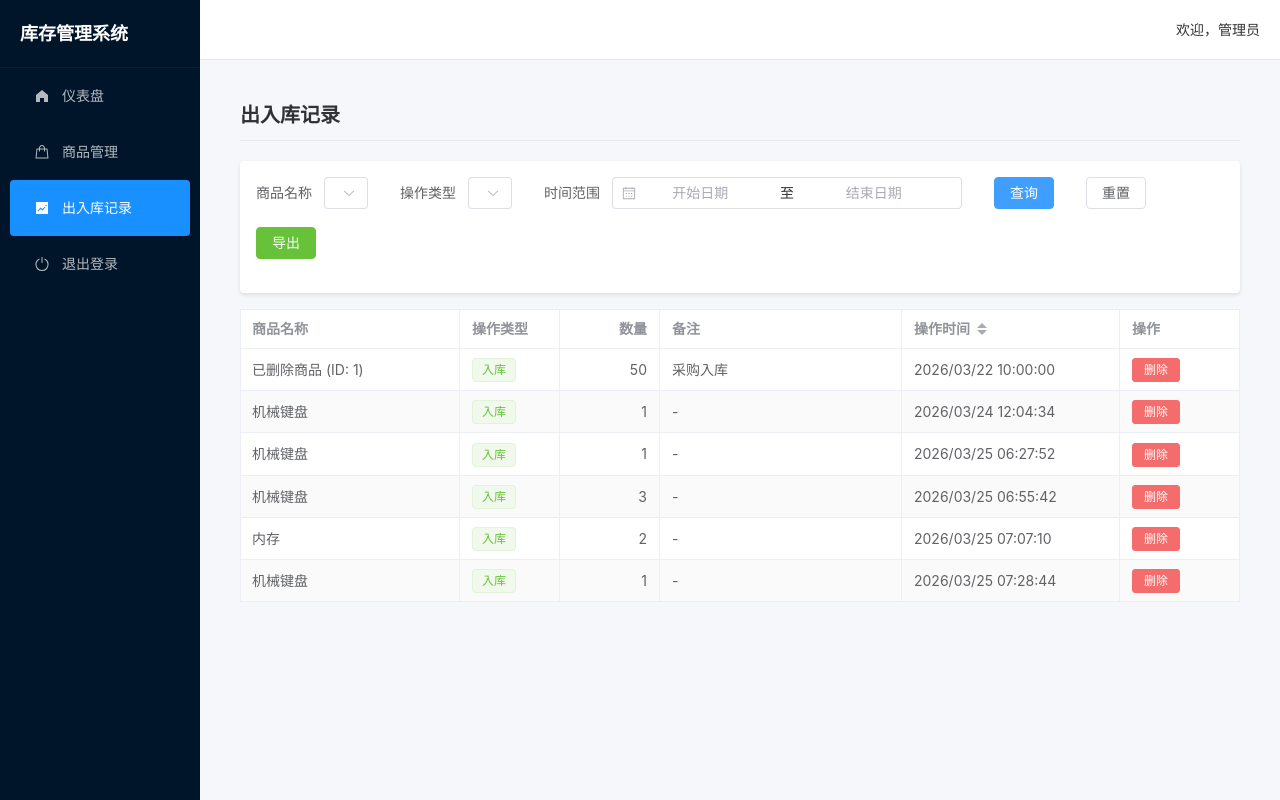
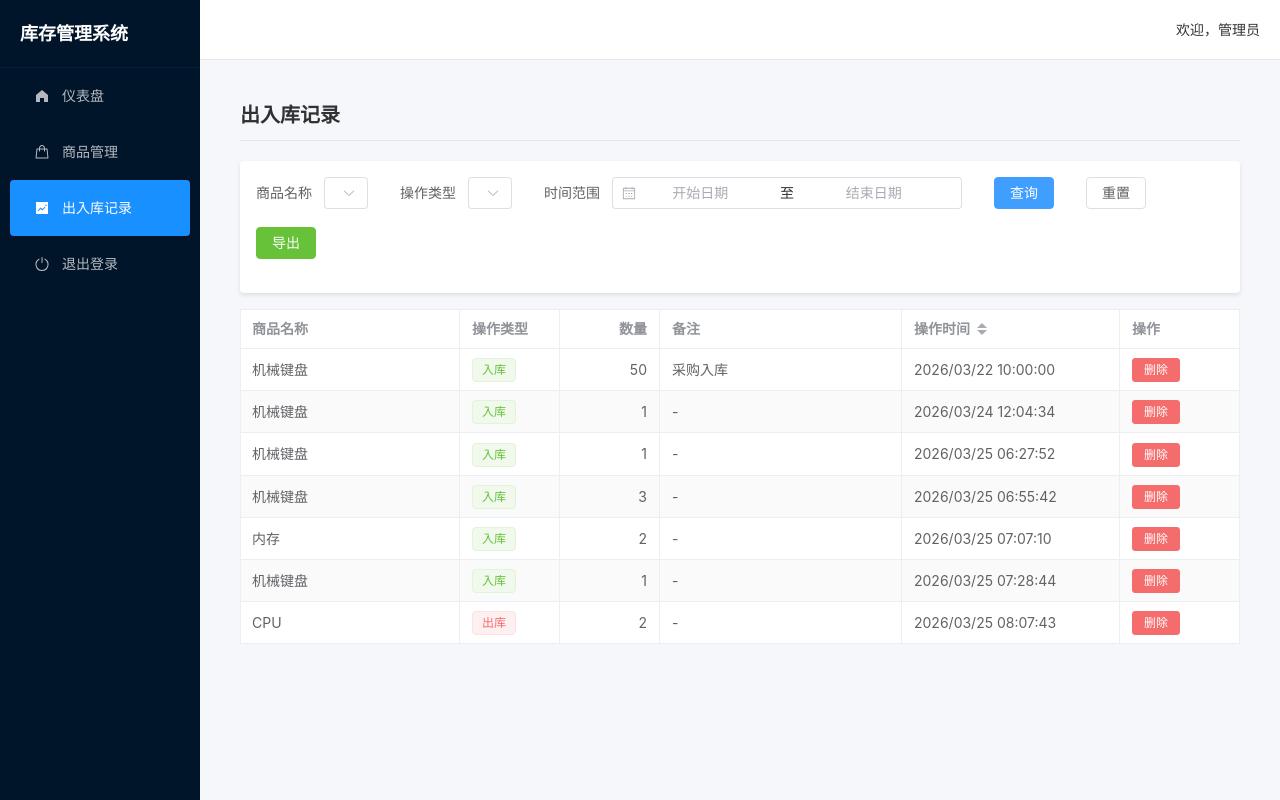
Before and after one commit to cqz1123/-, a Vue app: page /admin/transactions in a window 1280 px wide. Built offline with nearby package versions, Linux system fonts and the light colour scheme; data requests are answered from the project's data file; sample sign-in values are in the browser's storage.

Commit message:
修复了商品名称无法筛选的bug

```diff
--- a/db.json
+++ b/db.json
@@ -23,6 +23,14 @@
       "price": 299,
       "stock": 15,
       "alertThreshold": 5
+    },
+    {
+      "name": "CPU",
+      "sku": "KB004",
+      "price": 100000,
+      "stock": 6,
+      "alertThreshold": 2,
+      "id": "32QS4WxweGs"
     }
   ],
   "transactions-history": [
@@ -73,6 +81,14 @@
       "remark": "",
       "date": "2026-03-25T07:28:44.457Z",
       "id": "hgR7wnuvQ7A"
+    },
+    {
+      "productId": "32QS4WxweGs",
+      "type": "out",
+      "quantity": 2,
+      "remark": "",
+      "date": "2026-03-25T08:07:43.688Z",
+      "id": "9RGZks2TNUg"
     }
   ],
   "users": [
--- a/src/views/Transactions.vue
+++ b/src/views/Transactions.vue
@@ -147,16 +147,49 @@ const dateShortcuts = [
 ]
 
 // 计算交易记录与商品名称关联
-const transactionsWithProductName = computed(() => {
+const allTransactionsWithProductName = computed(() => {
   // 确保 transactions 是数组
   const transactions = Array.isArray(transactionStore.transactions) ? transactionStore.transactions : []
   return transactions.map(transaction => {
-    // 查找商品名称
-    const product = products.value.find(p => p.id === transaction.productId)
+    // 查找商品名称，使用宽松相等运算符处理类型不匹配的问题
+    const product = products.value.find(p => p.id == transaction.productId)
     return {
       ...transaction,
       productName: product ? product.name : `已删除商品 (ID: ${transaction.productId})`
     }
+  })
+})
+
+// 实时筛选交易记录
+const transactionsWithProductName = computed(() => {
+  return allTransactionsWithProductName.value.filter(transaction => {
+    // 商品ID筛选（处理类型不匹配的问题）
+    if (filterForm.value.productId) {
+      if (String(transaction.productId) !== String(filterForm.value.productId)) {
+        return false
+      }
+    }
+
+    // 操作类型筛选
+    if (filterForm.value.type) {
+      if (transaction.type !== filterForm.value.type) {
+        return false
+      }
+    }
+
+    // 时间范围筛选
+    if (filterForm.value.dateRange && filterForm.value.dateRange.length === 2) {
+      const transactionDate = new Date(transaction.date)
+      const startDate = new Date(filterForm.value.dateRange[0])
+      const endDate = new Date(filterForm.value.dateRange[1])
+      endDate.setHours(23, 59, 59, 999)
+
+      if (transactionDate < startDate || transactionDate > endDate) {
+        return false
+      }
+    }
+
+    return true
   })
 })
 
@@ -186,31 +219,9 @@ onMounted(async () => {
 
 // 处理搜索
 const handleSearch = async () => {
-  // 构建筛选参数
-  const params = {}
-
-  // 商品ID筛选
-  if (filterForm.value.productId) {
-    params.productId = filterForm.value.productId
-  }
-
-  // 操作类型筛选
-  if (filterForm.value.type) {
-    params.type = filterForm.value.type
-  }
-
-  // 时间范围筛选
-  if (filterForm.value.dateRange && filterForm.value.dateRange.length === 2) {
-    // 开始日期（包含）
-    params['date_gte'] = new Date(filterForm.value.dateRange[0]).toISOString()
-    // 结束日期（包含）
-    const endDate = new Date(filterForm.value.dateRange[1])
-    endDate.setHours(23, 59, 59, 999)
-    params['date_lte'] = endDate.toISOString()
-  }
-
-  // 发送请求
-  await transactionStore.fetchTransactions(params)
+  // 重新获取所有交易记录，确保数据是最新的
+  await transactionStore.fetchTransactions()
+  // 由于使用了 computed 属性实时筛选，不需要手动更新状态
 }
 
 // 重置筛选
@@ -222,8 +233,9 @@ const resetFilter = async () => {
     dateRange: []
   }
 
-  // 重新获取数据
+  // 重新获取所有数据，确保数据是最新的
   await transactionStore.fetchTransactions()
+  // 由于使用了 computed 属性实时筛选，不需要手动更新状态
 }
 
 
```
Also changed, not shown: 1 other file (tests, documents, lock files or other folders).
